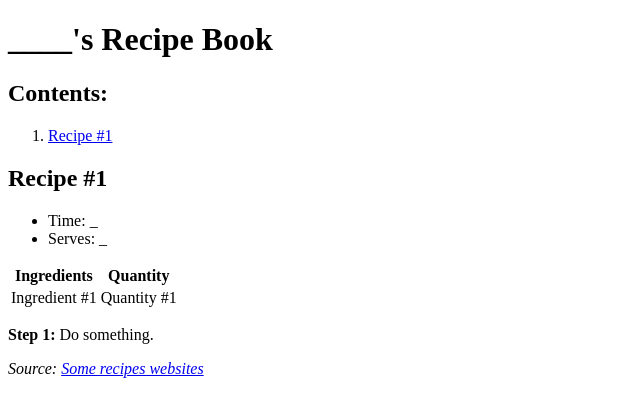
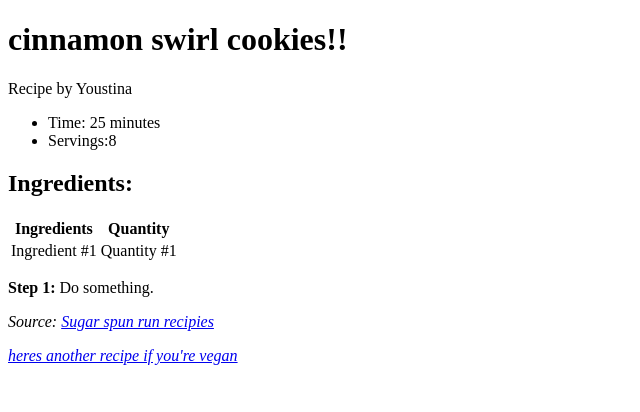
Before and after one commit to LaGuardia-WebDev-2024/3-p-unit-3-project-youstinanyc, a plain HTML site: page index.html in a window 1280 px wide. Shown: the whole page, without its empty margins (0-640 px from the left). Drawn offline with Linux system fonts and the light colour scheme.

Commit message:
yippe day one done

```diff
--- a/index.html
+++ b/index.html
@@ -17,7 +17,7 @@ Select ONE Additional Feature to Add
 <html>
 
 <head>
-  <title>Project: Recipe book</title>
+  <title>delicious cinnamon swirl</title>
   <meta charset="utf-8">
   <style>
   </style>
@@ -25,20 +25,15 @@ Select ONE Additional Feature to Add
 
 <body>
 
-  <h1>____'s Recipe Book</h1>
-
-  <h2>Contents:</h2>
-
-  <ol>
-    <li><a href="?">Recipe #1</a></li>
-  </ol>
-
-  <h2 id="?">Recipe #1</h2>
+  <h1>cinnamon swirl cookies!!</h1>
+  <p>Recipe by Youstina</p>
 
   <ul>
-    <li>Time: _</li>
-    <li>Serves: _</li>
+    <li>Time: 25 minutes</li>
+    <li>Servings:8</li>
   </ul>
+
+  <h2>Ingredients:</h2>
 
   <table>
     <thead>
@@ -58,8 +53,8 @@ Select ONE Additional Feature to Add
   <p><strong>Step 1:</strong> Do something.
   </p>
 
-  <p><em>Source: <a href="?">Some recipes websites</a></em></p>
-
+  <p><em>Source: <a href="https://sugarspunrun.com/cinnamon-cookies/">Sugar spun run recipies</a></em></p>
+  <p><em> <a href="https://www.veggieinspired.com/cinnamon-sugar-cookies-gluten-free/">heres another recipe if you're vegan</a></em></p>
 </body>
 
 </html>
```
